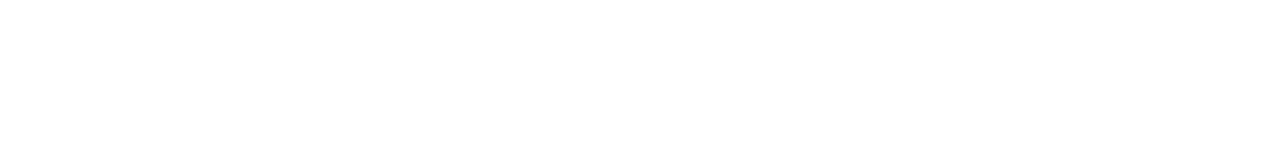
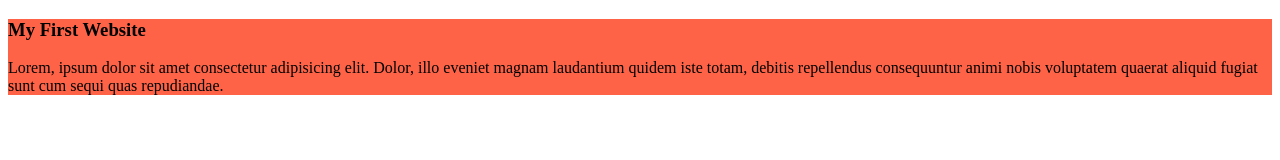
Before and after one commit to jubayerrahmanjahin/my-simple-website, a plain HTML site: page index.htm in a window 1280 px wide. Drawn offline with Linux system fonts and the light colour scheme.

Commit message:
added the first blog

```diff
--- a/index.htm
+++ b/index.htm
@@ -4,8 +4,12 @@
     <meta charset="UTF-8">
     <meta name="viewport" content="width=device-width, initial-scale=1.0">
     <title>My Simple Website</title>
+    <link rel="stylesheet" href="styles/blog.css">
 </head>
 <body>
-
+    <div>
+        <h3>My First Website</h3>
+        <p>Lorem, ipsum dolor sit amet consectetur adipisicing elit. Dolor, illo eveniet magnam laudantium quidem iste totam, debitis repellendus consequuntur animi nobis voluptatem quaerat aliquid fugiat sunt cum sequi quas repudiandae.</p>
+    </div>
 </body>
 </html>
--- /dev/null
+++ b/styles/blog.css
@@ -0,0 +1,3 @@
+div{
+    background-color: tomato;
+}
```
